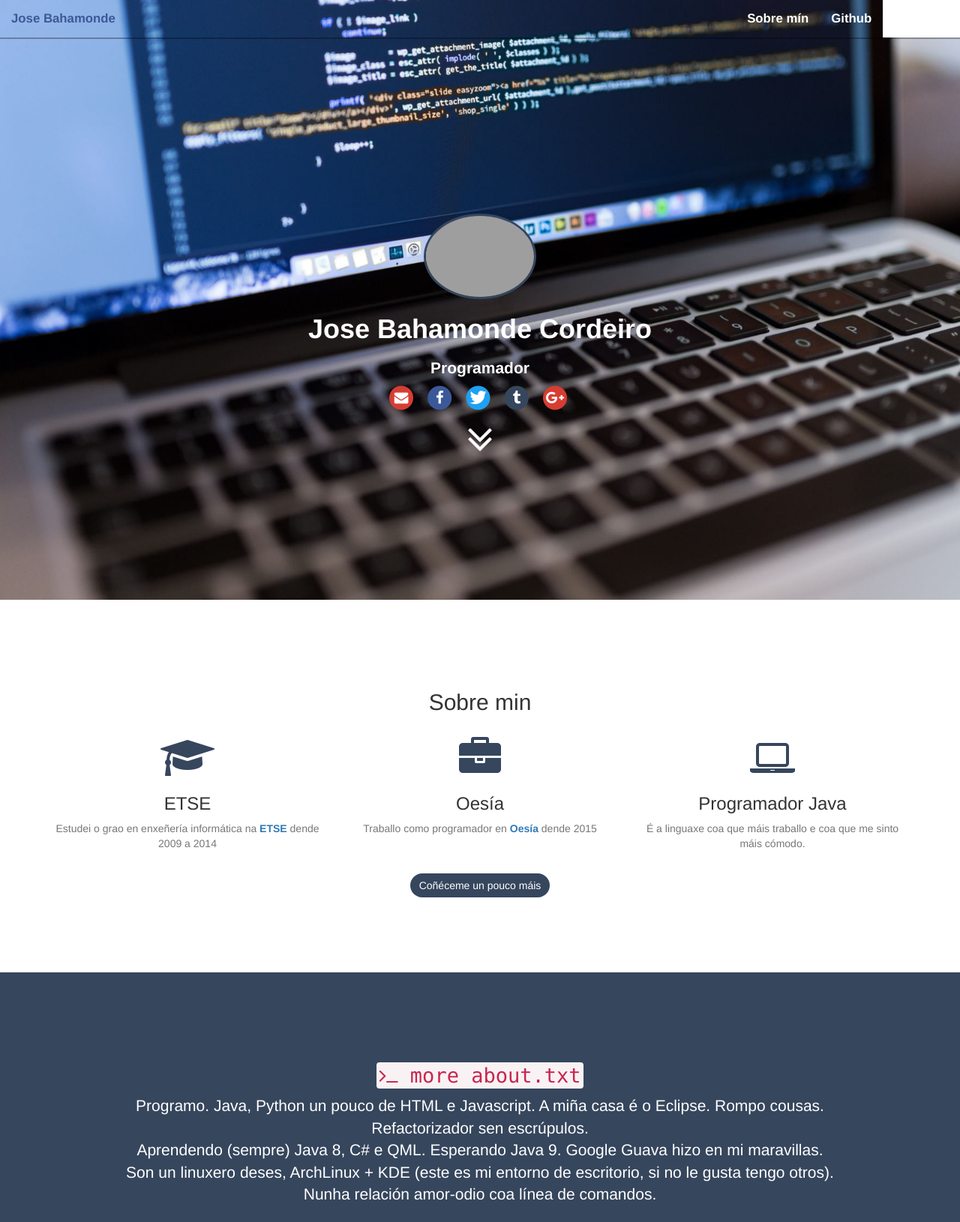
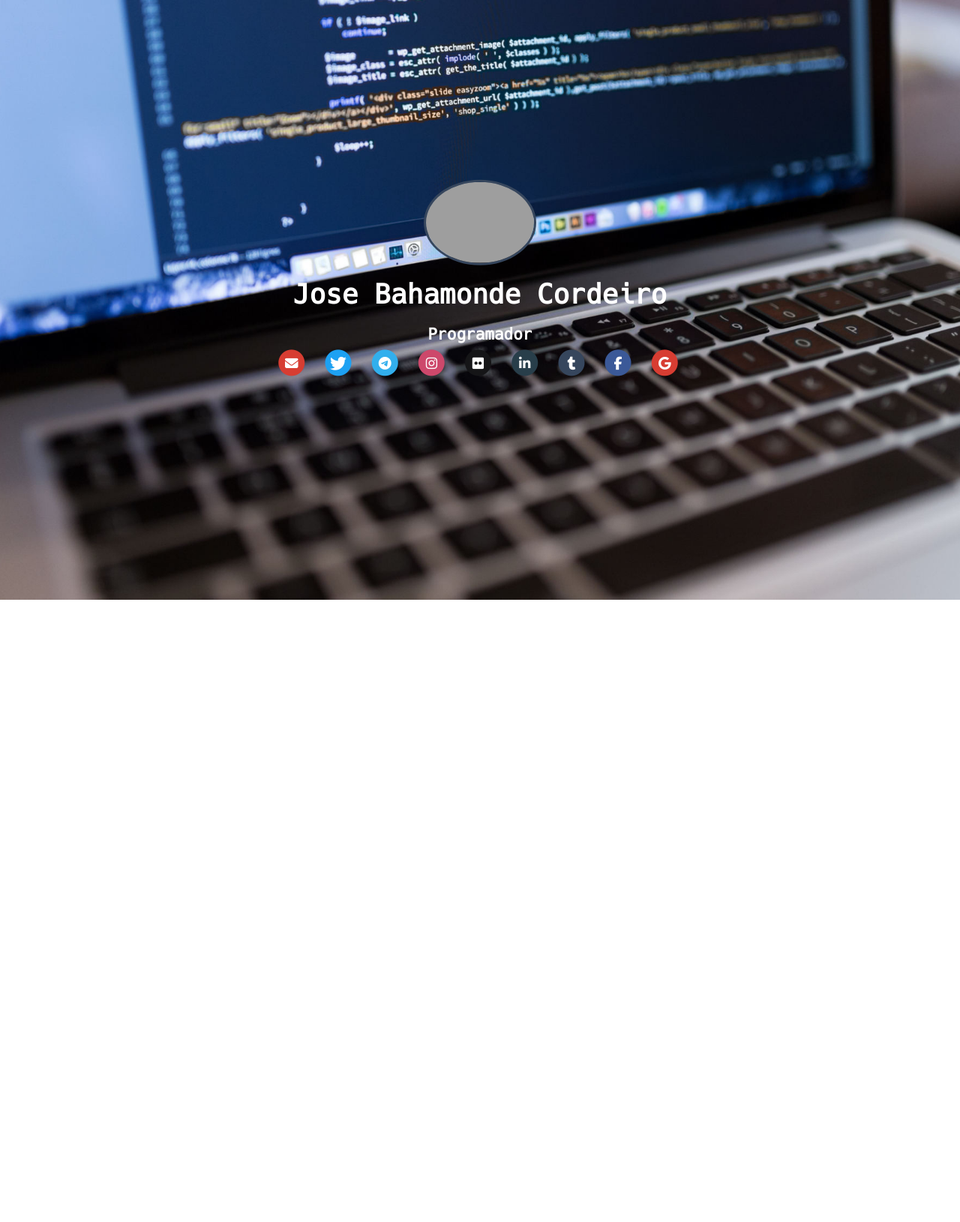
Before and after one commit to JoseBahamonde/web, a website: page src/index.html in a window 1280 px wide. Shown: the top 1630 px of the page at 75% size. After the commit the page ends 800 px from the top, so only its background shows below. Drawn offline with nearby package versions, Linux system fonts and the light colour scheme; files that its build step writes are made by us from their sources; grey boxes are pictures that could not be loaded.

Commit message:
Nueva versión más simple solo con enlaces externos

```diff
--- /dev/null
+++ b/src/fonts/fonts.css
@@ -0,0 +1,11 @@
+@font-face {
+    font-family: 'hackregular';
+    src: url('Hack-Regular-webfont.eot');
+    src: url('Hack-Regular-webfont.eot?#iefix') format('embedded-opentype'),
+         url('Hack-Regular-webfont.woff') format('woff'),
+         url('Hack-Regular-webfont.ttf') format('truetype'),
+         url('Hack-Regular-webfont.svg#hackregular') format('svg');
+    font-weight: normal;
+    font-style: normal;
+
+}
--- a/src/index.html
+++ b/src/index.html
@@ -8,244 +8,100 @@
         <meta name="viewport"
             content="width=device-width, initial-scale=1, maximum-scale=1, user-scalable=no">
 
+            <link rel="stylesheet" type="text/css" href="fonts/fonts.css">
         <link rel="stylesheet" type="text/css" href="vendor/bootstrap/css/bootstrap.min.css">
-	<link rel="stylesheet" href="vendor/font-awesome/css/font-awesome.min.css">
+        <link rel="stylesheet" href="vendor/font-awesome/css/all.min.css">
         <link rel="stylesheet" type="text/css" href="styles/common.min.css">
     </head>
 
-<body id="page-top">
-	<nav id="main-nav" class="navbar navbar-default navbar-fixed-top">
-        <div class="container-fluid">
-            <div class="navbar-header">
-                <button type="button" class="navbar-toggle collapsed" data-toggle="collapse" data-target="#bs-example-navbar-collapse-1">
-                    <span class="sr-only">Toggle navigation</span> Menu <i class="fa fa-bars"></i>
-                </button>
-                <a class="navbar-brand page-scroll" href="#page-top">Jose Bahamonde</a>
-            </div>
-
-            <div class="collapse navbar-collapse" id="bs-example-navbar-collapse-1">
-                <ul class="nav navbar-nav navbar-right">
-                    <li>
-                        <a class="page-scroll" href="#about">Sobre mín</a>
-                    </li>
-                    <li>
-                        <a class="page-scroll" href="#github">Github</a>
-                    </li>
-                    <li>
-                        <a class="page-scroll" href="#contact">Contacto</a>
-                    </li>
-                </ul>
-            </div>
-        </div>
-    </nav>
+    <body>
 
         <header>
             <div class="header-content">
                 <div class="basic-info">
-				<img id="avatar" src="https://www.gravatar.com/avatar/8e0d9a2a90a2e3636123df0edf275ea7"
+                    <img id="avatar" src="https://www.gravatar.com/avatar/8e0d9a2a90a2e3636123df0edf275ea7?s=200"
                         class="img-responsive img-circle center-block" width="150px"
                         height="150px">
                     <h1 class="text-center">Jose Bahamonde Cordeiro</h1>
                     <h2 class="text-center subtitle">Programador</h2>
                 </div>
-			<div>
                 <ul class="list-inline text-center social-list">
-					<li><a class="social-icon"
-						href="mailto:jbahamondecordeiro@gmail.com"
-						title="O meu enderezo de correo electrónico" target="_blank">
-							<span class="fa-stack fa-lg social-icon-mail"> <i
-								class="fa fa-circle fa-stack-2x social-icon-background"></i> <i
-								class="fa fa-envelope fa-stack-1x social-icon-foreground"></i>
+                    <li>
+                        <a class="social-icon" href="mailto:jose@bahamonde.dev" title="O meu enderezo de correo electrónico" target="_blank">
+                            <span class="fa-stack fa-lg social-icon-mail">
+                                <i class="fa fa-circle fa-stack-2x social-icon-background"></i>
+                                <i class="fa fa-envelope fa-stack-1x social-icon-foreground"></i>
                             </span>
-					</a></li>
-					<li><a class="social-icon"
-						href="http://www.facebook.com/josebc99"
-						title="O meu perfil de facebook" target="_blank"> <span
-							class="fa-stack fa-lg social-icon-facebook"> <i
-								class="fa fa-circle fa-stack-2x social-icon-background"></i> <i
-								class="fa fa-facebook fa-stack-1x social-icon-foreground"></i>
+                        </a>
+                    </li>
+                    <li>
+                        <a class="social-icon" href="http://www.twitter.com/lampabroas" title="O meu perfil de twitter" target="_blank">
+                            <span class="fa-stack fa-lg social-icon social-icon-twitter">
+                                <i class="fa fa-circle fa-stack-2x social-icon-background"></i>
+                                <i class="fab fa-twitter fa-stack-1x fa-lg social-icon-foreground"></i>
                             </span>
-					</a></li>
-					<li><a class="social-icon"
-						href="http://www.twitter.com/lampabroas"
-						title="O meu perfil de twitter" target="_blank"> <span
-							class="fa-stack fa-lg social-icon social-icon-twitter"> <i
-								class="fa fa-circle fa-stack-2x social-icon-background"></i> <i
-								class="fa fa-twitter fa-stack-1x fa-lg social-icon-foreground"></i>
+                        </a>
+                    </li>
+                    <li>
+                        <a class="social-icon" href="https://telegram.me/JoseBahamonde" title="Conta de telegram" target="_blank">
+                            <span class="fa-stack fa-lg social-icon-telegram">
+                                <i class="fa fa-circle fa-stack-2x social-icon-background"></i>
+                                <i class="fab fa-telegram-plane fa-stack-1x social-icon-foreground"></i>
                             </span>
-					</a></li>
-					<li><a class="social-icon"
-						href="http://www.fraseoloxiaavanzada.tumblr.com"
-						title="Un blog no que anoto frases que escoito por ah&iacute;"
-						target="_blank"> <span
-							class="fa-stack fa-lg social-icon-tumblr"> <i
-								class="fa fa-circle fa-stack-2x social-icon-background"></i> <i
-								class="fa fa-tumblr fa-stack-1x social-icon-foreground"></i>
+                        </a>
+                    </li>
+                    <li>
+                        <a class="social-icon" href="https://www.instagram.com/lampabroas" title="O meu perfil de instagram" target="_blank">
+                            <span class="fa-stack fa-lg social-icon-instagram">
+                                <i class="fa fa-circle fa-stack-2x social-icon-background"></i>
+                                <i class="fab fa-instagram fa-stack-1x social-icon-foreground"></i>
                             </span>
-					</a></li>
-					<li><a class="social-icon"
-						href="http://plus.google.com/104562411904366125498"
-						title="O meu perfil de google+" target="_blank"> <span
-							class="fa-stack fa-lg social-icon-google"> <i
-								class="fa fa-circle fa-stack-2x social-icon-background"></i> <i
-								class="fa fa-google-plus fa-stack-1x social-icon-foreground"></i>
+                        </a>
+                    </li>
+                    <li>
+                        <a class="social-icon" href="https://www.flickr.com/photos/181652776@N05/" title="O meu perfil de flickr" target="_blank">
+                            <span class="fa-stack fa-lg social-icon-flickr">
+                                <i class="fa fa-circle fa-stack-2x social-icon-background"></i>
+                                <i class="fab fa-flickr fa-stack-1x social-icon-foreground"></i>
                             </span>
-					</a></li>
+                        </a>
+                    </li>
+                    <li>
+                        <a class="social-icon" href="https://es.linkedin.com/in/josé-bahamonde-cordeiro-6b794390/" title="O meu perfil de LinkedIn" target="_blank">
+                            <span class="fa-stack fa-lg social-icon-linkedin">
+                                <i class="fa fa-circle fa-stack-2x social-icon-background"></i>
+                                <i class="fab fa-linkedin-in fa-stack-1x social-icon-foreground"></i>
+                            </span>
+                        </a>
+                    </li>
+                    <li>
+                        <a class="social-icon" href="http://www.fraseoloxiaavanzada.tumblr.com" title="Un blog no que anoto frases que escoito por ah&iacute;" target="_blank">
+                            <span class="fa-stack fa-lg social-icon-tumblr">
+                                <i class="fa fa-circle fa-stack-2x social-icon-background"></i>
+                                <i class="fab fa-tumblr fa-stack-1x social-icon-foreground"></i>
+                            </span>
+                        </a>
+                    </li>
+                    <li>
+                        <a class="social-icon" href="http://www.facebook.com/lampabroas" title="O meu perfil de facebook" target="_blank">
+                            <span class="fa-stack fa-lg social-icon-facebook">
+                                <i class="fa fa-circle fa-stack-2x social-icon-background"></i>
+                                <i class="fab fa-facebook-f fa-stack-1x social-icon-foreground"></i>
+                            </span>
+                        </a>
+                    </li>
+                    <li>
+                        <a class="social-icon" href="mailto:jbahamondecordeiro@gmail.com" title="Correo de google" target="_blank">
+                            <span class="fa-stack fa-lg social-icon-google">
+                                <i class="fa fa-circle fa-stack-2x social-icon-background"></i>
+                                <i class="fab fa-google fa-stack-1x social-icon-foreground"></i>
+                            </span>
+                        </a>
+                    </li>
                 </ul>
-				<a href="#about"><i class="fa fa-4x fa-angle-double-down more-arrow"></i></a>
-			</div>
             </div>
         </header>
 
-	<section id="about">
-		<div class="container">
-			<div class="row">
-				<div class="col-lg-12 text-center">
-					<h2 class="section-title">
-						Sobre min
-					</h2>
-				</div>
-			</div>
-		</div>
+    </body>
 
-		<div class="container">
-			<div class="row">
-				<div class="col-lg-4 text-center about-item">
-					<i class="fa fa-4x fa-mortar-board scroll-reveal-about"></i>
-					<h3 class="about-item-heading">ETSE</h3>
-					<p class="text-muted">
-						Estudei o grao en enxeñería informática na <a href="http://www.usc.es/etse" target="blank">ETSE</a> dende 2009 a 2014
-					</p>
-				</div>
-
-				<div class="col-lg-4 text-center about-item">
-					<i class="fa fa-4x fa-briefcase scroll-reveal-about"></i>
-					<h3 class="about-item-heading">Oesía</h3>
-					<p class="text-muted">
-						Traballo como programador en <a href="http://www.oesia.com" target="blank">Oesía</a> dende 2015
-					</p>
-				</div>
-
-				<div class="col-lg-4 text-center about-item">
-					<i class="fa fa-4x fa-laptop scroll-reveal-about"></i>
-					<h3 class="about-item-heading">Programador Java</h3>
-					<p class="text-muted">
-						É a linguaxe coa que máis traballo e coa que me sinto máis cómodo.
-					</p>
-				</div>
-			</div>
-			<div class="row">
-				<div class="col-lg-12 text-center">
-					<a class="btn btn-default btn-xl scroll-reveal-button" href="#extended-about">Coñéceme un pouco máis</a>
-				</div>
-			</div>
-		</div>
-	</section>
-
-	<section id="extended-about" class="inverse-section">
-		<div class="container">
-			<div class="row">
-				<div class="col-lg-12 text-center">
-					<h2 class="section-title">
-						<code><i class="fa fa-1x fa-terminal"></i> more about.txt</code>
-					</h2>
-					<p class="lead">
-					Programo. Java, Python un pouco de HTML e Javascript. A miña casa é o Eclipse. Rompo cousas.<br>
-					Refactorizador sen escrúpulos.<br>
-					Aprendendo (sempre) Java 8, C# e QML. Esperando Java 9. Google Guava hizo en mi maravillas.<br>
-					Son un linuxero deses, ArchLinux + KDE (este es mi entorno de escritorio, si no le gusta tengo otros).<br>
-					Nunha relación amor-odio coa línea de comandos.
-					</p>
-				</div>
-			</div>
-		</div>
-	</section>
-
-	<section id="github">
-
-		<div class="container">
-			<div class="row">
-				<div class="col-lg-12 text-center">
-					<h2 class="section-title">
-						Github
-					</h2>
-					<p>
-					Non son tan activo en <a href="https://www.github.com/JoseBahamonde" target="_blank" title="O meu perfil de github">github</a>
-					como me gustaría. Estos son os proxectos que teño agora mesmo.
-					<p>
-				</div>
-			</div>
-
-
-			<div class="row">
-				<div class="col-lg-4 text-center github-project">
-					<h3><a href="https://github.com/JoseBahamonde/hostmgr" target="_blank">hostmgr</a></h3>
-					<p>Unha ferramenta escrita en python para buscar liñas comentadas no arquivo de hosts. Dado un host debería permitir cambiar entre unha configuración ou outra ao estilo de <code>update-alternatives</code>. En construcción aínda.</p>
-				</div>
-
-				<div class="col-lg-4 text-center github-project">
-					<h3><a href="https://github.com/JoseBahamonde/landing-page" target="_blank">josebahamonde.com</a></h3>
-					<p>Esta web. HTML, CSS, Javascript, BootStrap e Jquery.</p>
-				</div>
-
-				<div class="col-lg-4 text-center github-project">
-					<h3><a href="https://github.com/JoseBahamonde/guava-utils" target="_blank">guava-utils</a></h3>
-					<p>Reimplementacións e modificacións que vexo necesarias sobre algunhas clases de Guava. Hai poucas porque Guava é xenial ;).</p>
-				</div>
-			</div>
-		</div>
-	</section>
-
-	<section id="contact" class="inverse-section">
-
-		<div class="container">
-			<div class="row">
-				<div class="col-lg-12 text-center">
-					<h2 class="section-title">
-						Contacto
-					</h2>
-				</div>
-			</div>
-			<div class="row">
-				<div class="col-lg-8 col-lg-offset-2 text-center">
-					<p class="lead">
-						Podes poñerte en contacto commigo por teléfono ou email. En <a href="http://www.facebook.com/josebc99"
-						title="O meu perfil de facebook" target="_blank">facebook</a> e <a href="http://www.twitter.com/lampabroas"ç
-						title="O meu perfil de twitter" target="_blank">twitter</a> tamén adoito responder rápido.
-					</p>
-				</div>
-			</div>
-			<div class="row">
-				<div class="col-lg-4 col-lg-offset-2 text-center">
-					<a class="contact-item" href="https://telegram.me/JoseBahamonde"
-						title="Envíame unha mensaxe ou chámame" target="_blank">
-						<i class="fa fa-4x fa-paper-plane scroll-reveal-contact"></i><br>
-						<span class="lead">Telegram</span>
-					</a>
-				</div>
-				<div class="col-lg-4 text-center">
-					<a class="contact-item" href="mailto:jbahamondecordeiro@gmail.com"
-						title="O meu enderezo de correo electrónico" target="_blank">
-						<i class="fa fa-4x fa-envelope scroll-reveal-contact"></i><br>
-						<span class="lead">jbahamondecordeiro@gmail.com</span>
-					</a>
-				</div>
-			</div>
-		</div>
-
-	</section>
-
-	<footer class="page-footer">
-		<div class="container">
-			<div class="col-lg-12">
-				<p class="text-center">Feito con <i class="fa fa-heart"></i> por Jose Bahamonde Cordeiro</p>
-			</div>
-		</div>
-	</footer>
-
-	<script type="text/javascript" charset="utf-8" src="vendor/jquery/jquery.min.js"></script>
-    <script type="text/javascript" charset="utf-8" src="vendor/bootstrap/js/bootstrap.min.js"></script>
-    <script type="text/javascript" charset="utf-8" src="vendor/scrollreveal/scrollreveal.min.js"></script>
-	<script type="text/javascript" charset="utf-8" src="scripts/page-utils.min.js"></script>
-</body>
 </html>
--- a/src/scripts/page-utils.js
+++ /dev/null
@@ -1,95 +0,0 @@
-/**
- * @author: Jose Bahamonde Cordeiro
- *	Helper functions for JQuery events. Bootstrap configuration. ScrollReveal configuration.
- */
-
-var scrollDuration = 1000;
-var fadeDuration = 500;
-var scrollSpyOffset = 51;
-var navbarTopFix = 100;
-var scrollRevealDuration = 1000;
-var scrollRevealButtonDuration = 2000;
-
-/**
- *	Implements smoth scroll over internal page links using jquery
- */
-function smoothScroll() {
-    $('a[href*="#"]:not([href="#"])').click(function() {
-      if (location.pathname.replace(/^\//,'') == this.pathname.replace(/^\//,'') && location.hostname == this.hostname) {
-        var target = $(this.hash);
-        target = target.length ? target : $('[name=' + this.hash.slice(1) +']');
-        if (target.length) {
-          $('html, body').animate({
-            scrollTop: target.offset().top
-          }, scrollDuration);
-          return false;
-        }
-      }
-    });
-}
-
-/**
- * Hightlights the top nav items when scrolling on a section
- */
-function registScrollSpy() {
-	$('body').scrollspy({
-        target: '.navbar-fixed-top',
-        offset: scrollSpyOffset
-    });
-}
-
-/**
- * Closes nav responsive menu event
- */
-function registResponsiveMenuToggle() {
-	$('.navbar-collapse ul li a').click(function() {
-        $('.navbar-toggle:visible').click();
-    });
-}
-
-/**
- * Fixes top navbar after scroll down
- */
-function registFixTopMenu() {
-	$('#main-nav').affix({
-        offset: {
-            top: navbarTopFix
-        }
-    });
-}
-
-function registScrollRevealConfig() {
-	window.sr = ScrollReveal();
-    sr.reveal('.scroll-reveal-about', {
-        duration: scrollRevealDuration,
-        scale: 0.3,
-        distance: '0px'
-    }, 200);
-
-    sr.reveal('.scroll-reveal-contact', {
-        duration: scrollRevealDuration,
-        scale: 0.3,
-        distance: '0px'
-    }, 200);
-
-    sr.reveal('.scroll-reveal-button', {
-        duration: scrollRevealButtonDuration,
-        scale: 0.3,
-        distance: '0px'
-    }, 200);
-}
-
- /**
- *	Regist event handlers when the document is loaded
- */
-$(document).ready(function() {
-	$(smoothScroll);
-
-	registScrollSpy();
-
-    registResponsiveMenuToggle();
-
-    registFixTopMenu();
-
-    registScrollRevealConfig();
-});
--- a/src/styles/common.css
+++ b/src/styles/common.css
@@ -1,87 +1,26 @@
-a {
-	font-weight: bold;
-}
-
-a:hover {
-	text-decoration: none;
-	color: #36465d;
-}
-
 body, html {
 	width: 100%;
 	height: 100%;
 }
 
 body {
+    font-family: 'hackregular', monospace;
 	text-align: center;
 	margin: 0;
 	color: #333;
+	min-height: 100%;
+	position: relative;
+	width: 100%;
+    background: url('../images/background.jpg') no-repeat center center fixed;
+    -webkit-background-size: cover;
+    -moz-background-size: cover;
+    -o-background-size: cover;
+    background-size: cover;
+    overflow: hidden;
 }
 
 header {
-	background-image: url('../images/background.jpg');
-	background-repeat: no-repeat;
-	background-position: center center;
-	background-attachment: fixed;
-	-webkit-background-size: cover;
-	-moz-background-size: cover;
-	-o-background-size: cover;
-	background-size: cover;
-	min-height: 100%;
-	position: relative;
-	width: 100%;
 	text-align: center;
-}
-
-#main-nav {
-	background-color: white;
-	border-bottom-color: rgba(0, 0, 0, 0.3);
-	border-bottom-width: 2px;
-}
-
-@media (min-width: 768px) {
-	#main-nav {
-		background-color: transparent;
-	}
-
-	.navbar-default.affix-top .navbar-header .navbar-brand,
-	.navbar-default.affix-top .navbar-nav > li > a {
-	    color: white;
-	}
-}
-
-#main-nav.affix {
-	background-color: white;
-	border-bottom-color: ligth-grey;
-}
-
-.navbar-default .navbar-header .navbar-brand {
-	color: #36465d;
-}
-
-.navbar-default .navbar-toggle:focus,
-.navbar-default .navbar-toggle {
-	background-color: white;
-}
-
-.navbar-default .navbar-header .navbar-brand,
-.navbar-default .navbar-nav > li > a {
-    font-size: 1.2em;
-}
-
-.navbar-default .navbar-collapse .navbar-nav > li > a:HOVER,
-.navbar-default.affix .navbar-header .navbar-brand:HOVER,
-.navbar-default.affix .navbar-nav > li > a:HOVER,
-.navbar-default.affix-top .navbar-header .navbar-brand:HOVER,
-.navbar-default.affix-top .navbar-nav > li > a:HOVER {
-    color: #3b5998;
-}
-
-.navbar-default .navbar-nav > .active > a,
-.navbar-default .navbar-nav > .active > a:FOCUS,
-.navbar-default .navbar-nav > .active > a:HOVER {
-	color: #36465d;
-	background-color: white;
 }
 
 #avatar {
@@ -92,7 +31,7 @@ header {
 	position: absolute;
 	top: 50%;
 	left: 50%;
-	transform: translate(-50%, -50%);
+	transform: translate(-50%, -70%);
 	width: 100%;
 	padding-top: 100px;
 	color: white;
@@ -132,33 +71,24 @@ header {
 	color: #d73d32;
 }
 
-section {
-	padding: 100px 0;
+.social-icon-telegram {
+	color: #32afed;
 }
 
-.about-item {
-	margin: 20px auto;
+.social-icon-linkedin {
+	color: #283e4a;
 }
 
-.github-project p {
-	text-align: justify;
+.social-icon-instagram {
+	color: #cd486b;
 }
 
-.more-arrow, .more-arrow:ACTIVE {
-	color: white;
-}
-
-.more-arrow:HOVER {
-	font-weight: bold;
-	color: #36465d;
+.social-icon-flickr {
+    color: #151517;
 }
 
 .basic-info h1 {
 	font-weight: bold;
-}
-
-.about-item i {
-	color: #36465d;
 }
 
 .btn-xl,
@@ -175,27 +105,3 @@ section {
 	color: white;
 	border: none;
 }
-
-.inverse-section {
-	background-color: #36465d;
-	color: white;
-}
-
-.inverse-section a {
-	color: #6d7c94;
-}
-
-.inverse-section a:HOVER {
-	color: #97a8c1;
-}
-
-.inverse-section .contact-item,
-.inverse-section .contact-item a {
-	color: white;
-}
-
-.page-footer,
-.page-footer p {
-	min-height: 50px;
-	line-height: 50px;
-}
```
Also changed, not shown: gulpfile.js (+12 -29 lines), package.json (+4 -5 lines), src/fonts/Hack-Regular-webfont.ttf (added), src/fonts/Hack-Regular-webfont.woff (added), 4 other files. Lines whose indentation alone changed are shown as unchanged.
